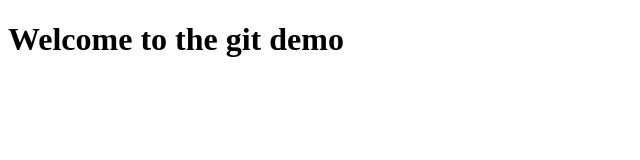
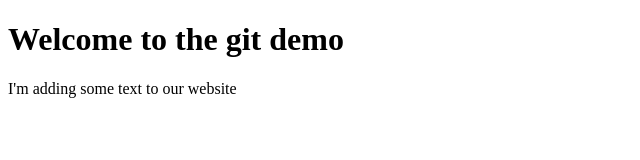
Before and after one commit to mark-drastrup/git_demo, a plain HTML site: page index.html in a window 1280 px wide. Shown: the whole page, without its empty margins (0-640 px from the left). Drawn offline with Linux system fonts and the light colour scheme.

Commit message:
Add text to the website

```diff
--- a/index.html
+++ b/index.html
@@ -7,5 +7,6 @@
   </head>
   <body>
     <h1>Welcome to the git demo</h1>
+    <p>I'm adding some text to our website</p>
   </body>
 </html>
```
